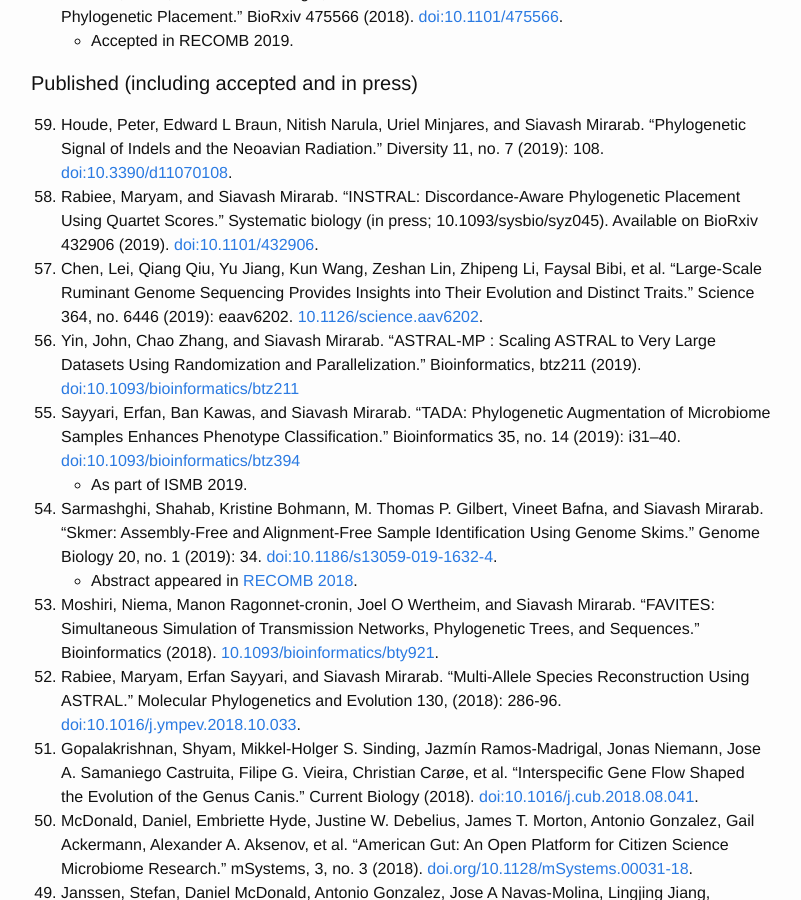
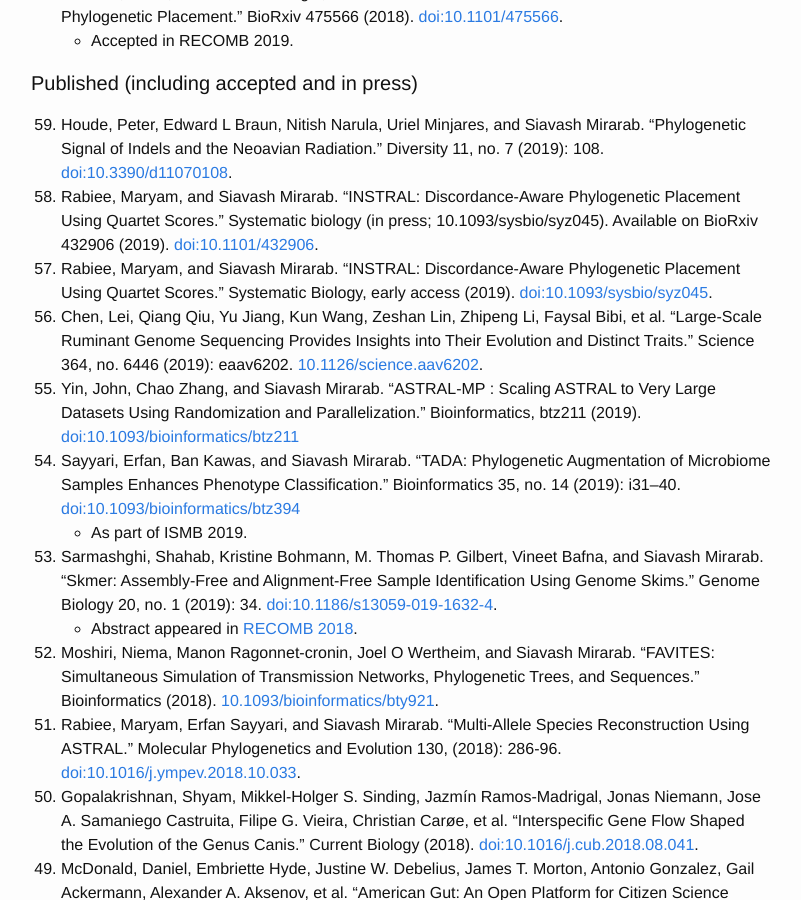
Before and after one commit to smirarab/website, a Jekyll site: the page built from publications.md, in a window 1280 px wide and 900 px high, scrolled down 497 px. Shown: the whole window, without its empty margins (239-1040 px from the left). Built offline with Jekyll 4.4.1, drawn with Linux system fonts in a browser that asks for light colours.

Commit message:
update pub

```diff
--- a/publications.md
+++ b/publications.md
@@ -19,6 +19,7 @@ Check out [google scholar](http://scholar.google.com/citations?user=uxSj18QAAAAJ
 {:start="59"}
 0. Houde, Peter, Edward L Braun, Nitish Narula, Uriel Minjares, and Siavash Mirarab. “Phylogenetic Signal of Indels and the Neoavian Radiation.” Diversity 11, no. 7 (2019): 108. [doi:10.3390/d11070108](https://doi.org/10.3390/d11070108).
 0. Rabiee, Maryam, and Siavash Mirarab. “INSTRAL: Discordance-Aware Phylogenetic Placement Using Quartet Scores.” Systematic biology (in press; 10.1093/sysbio/syz045). Available on BioRxiv 432906 (2019). [doi:10.1101/432906](https://doi.org/10.1101/432906).
+0. Rabiee, Maryam, and Siavash Mirarab. “INSTRAL: Discordance-Aware Phylogenetic Placement Using Quartet Scores.” Systematic Biology, early access (2019). [doi:10.1093/sysbio/syz045](https://doi.org/10.1093/sysbio/syz045).
 0. Chen, Lei, Qiang Qiu, Yu Jiang, Kun Wang, Zeshan Lin, Zhipeng Li, Faysal Bibi, et al. “Large-Scale Ruminant Genome Sequencing Provides Insights into Their Evolution and Distinct Traits.” Science 364, no. 6446 (2019): eaav6202. [10.1126/science.aav6202](https://doi.org/10.1126/science.aav6202).
 0. Yin, John, Chao Zhang, and Siavash Mirarab. “ASTRAL-MP : Scaling ASTRAL to Very Large Datasets Using Randomization and Parallelization.” Bioinformatics, btz211 (2019). [doi:10.1093/bioinformatics/btz211](https://doi.org/10.1093/bioinformatics/btz211)
 0. Sayyari, Erfan, Ban Kawas, and Siavash Mirarab. “TADA: Phylogenetic Augmentation of Microbiome Samples Enhances Phenotype Classification.” Bioinformatics 35, no. 14 (2019): i31–40. [doi:10.1093/bioinformatics/btz394](https://doi.org/10.1093/bioinformatics/btz394)
```
Also changed, not shown: 1 other file.
